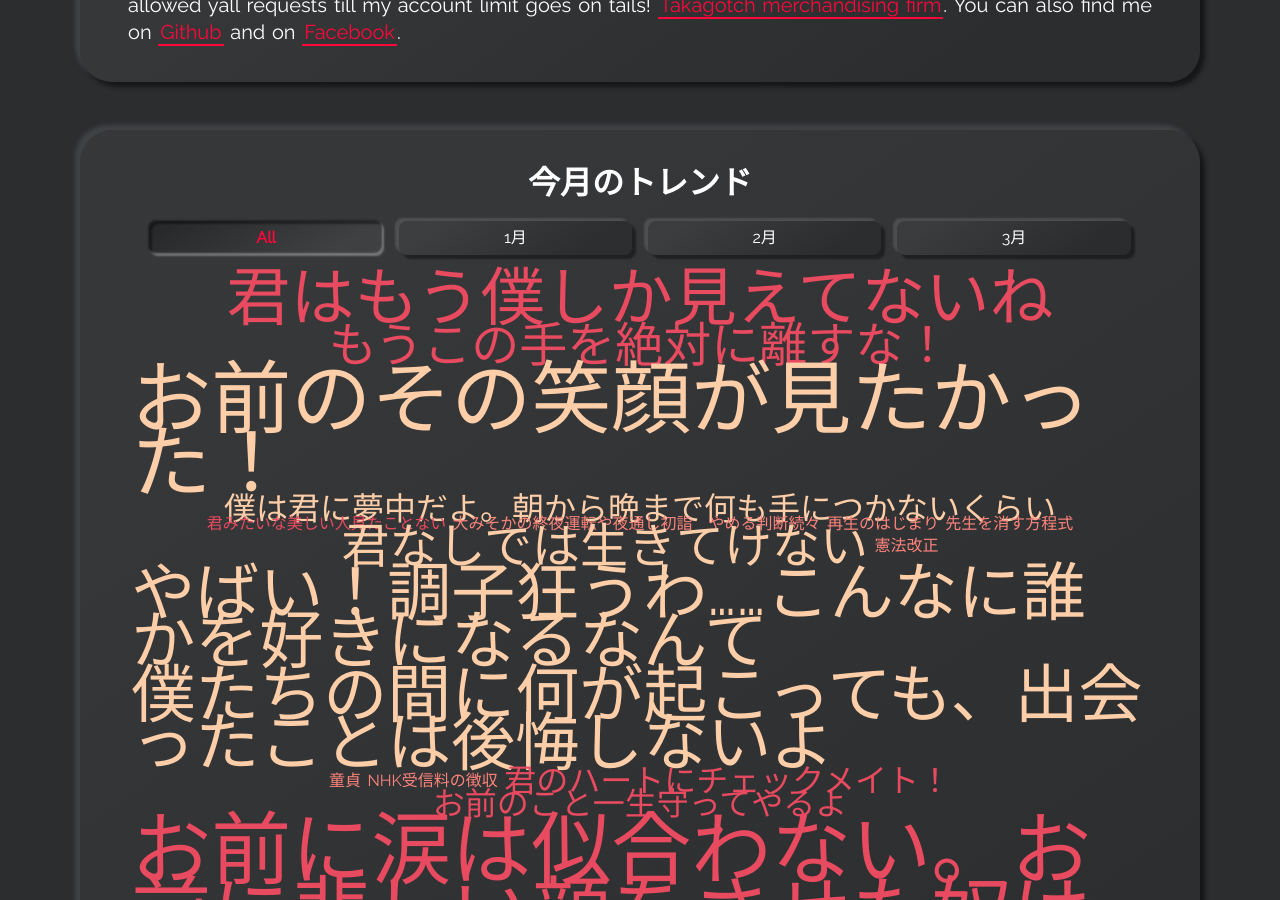
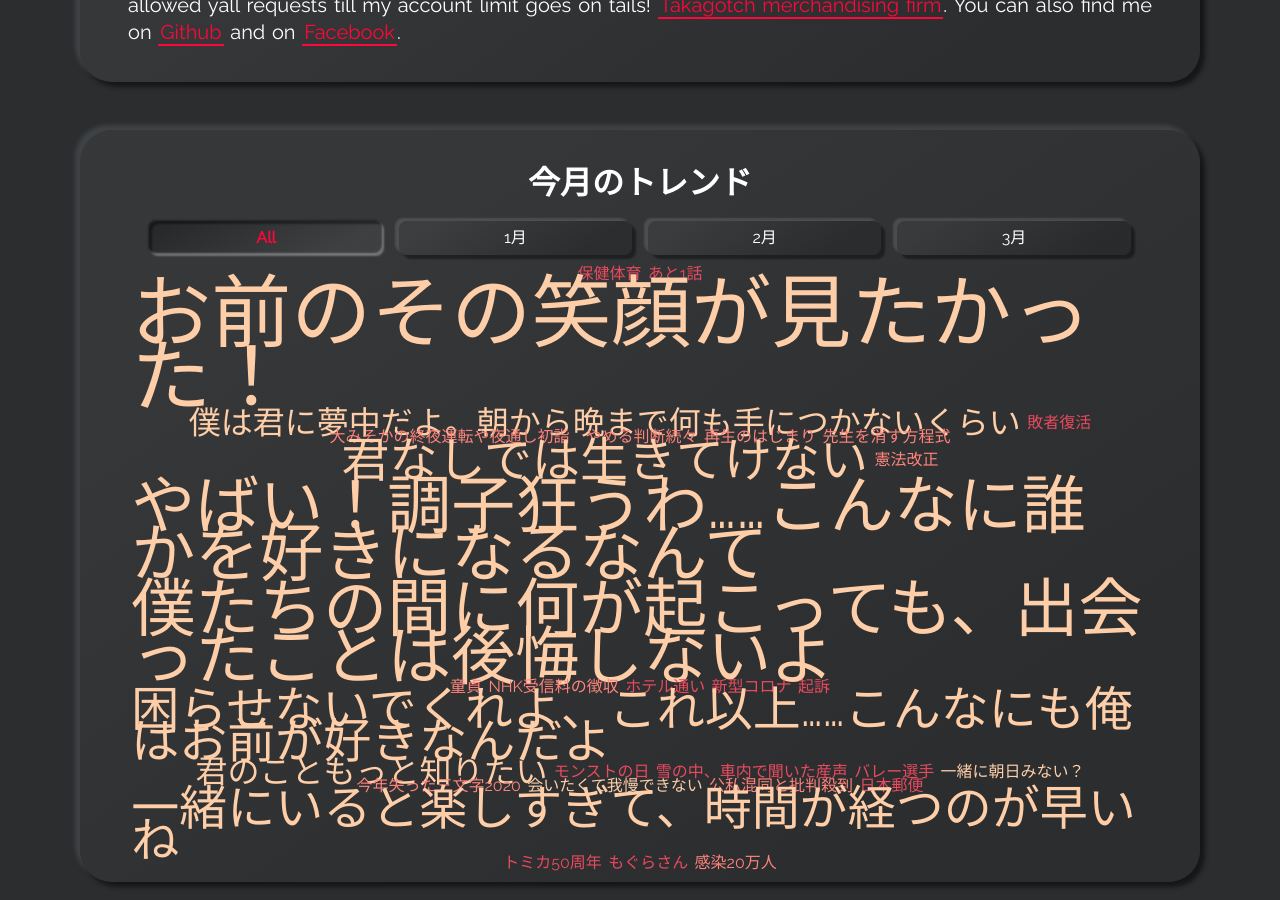
Before and after one commit to takagotch/o2830, a Jekyll site: the page built from index.html, in a window 1280 px wide and 900 px high, scrolled down 1159 px. Built offline with Jekyll 4.4.1, drawn with Linux system fonts in a browser that asks for light colours; some of the changed text lies outside the part shown.

Commit message:
Update skills-languages.yml

```diff
--- a/_data/skills-languages.yml
+++ b/_data/skills-languages.yml
@@ -5,38 +5,38 @@
 # - name: Language
 #   weight: 5
 
-- name: お前に涙は似合わない。お前に悲しい顔をさせた奴は許さない
-  weight: 5
-
-- name: 俺らは前世でも愛し合っていた。今世でも結婚しよう
-  weight: 4
-
-- name: お前のこと一生守ってやるよ
-  weight: 2
-
-- name: 君はもう僕しか見えてないね
-  weight: 4
-
-- name: 次会うときは星降る夜に
-  weight: 3
-
-- name: もうこの手を絶対に離すな！
-  weight: 3
-
-- name: 君みたいな美しい人見たことない
+- name: 起訴
   weight: 1
 
-- name: 今までこんな気持ちを抱いたのは君が初めてだ
+- name: バレー選手
   weight: 1
 
-- name: 君のこと忘れられないんだ！何度忘れようとしても
+- name: 新型コロナ
   weight: 1
 
-- name: 何もしなくていいから、俺のそばにずといろ
+- name: 保健体育
   weight: 1
 
-- name: バカだな…俺と一緒にいればそんなこと絶対にないのに
-  weight: 2
+- name: トミカ50周年
+  weight: 1
 
-- name: 君のハートにチェックメイト！
-  weight: 2
+- name: あと1話
+  weight: 1
+
+- name: 敗者復活
+  weight: 1
+
+- name: もぐらさん
+  weight: 1
+
+- name: モンストの日
+  weight: 1
+
+- name: 雪の中、車内で聞いた産声
+  weight: 1
+
+- name: 日本郵便
+  weight: 1
+
+- name: ホテル通い
+  weight: 1
```
